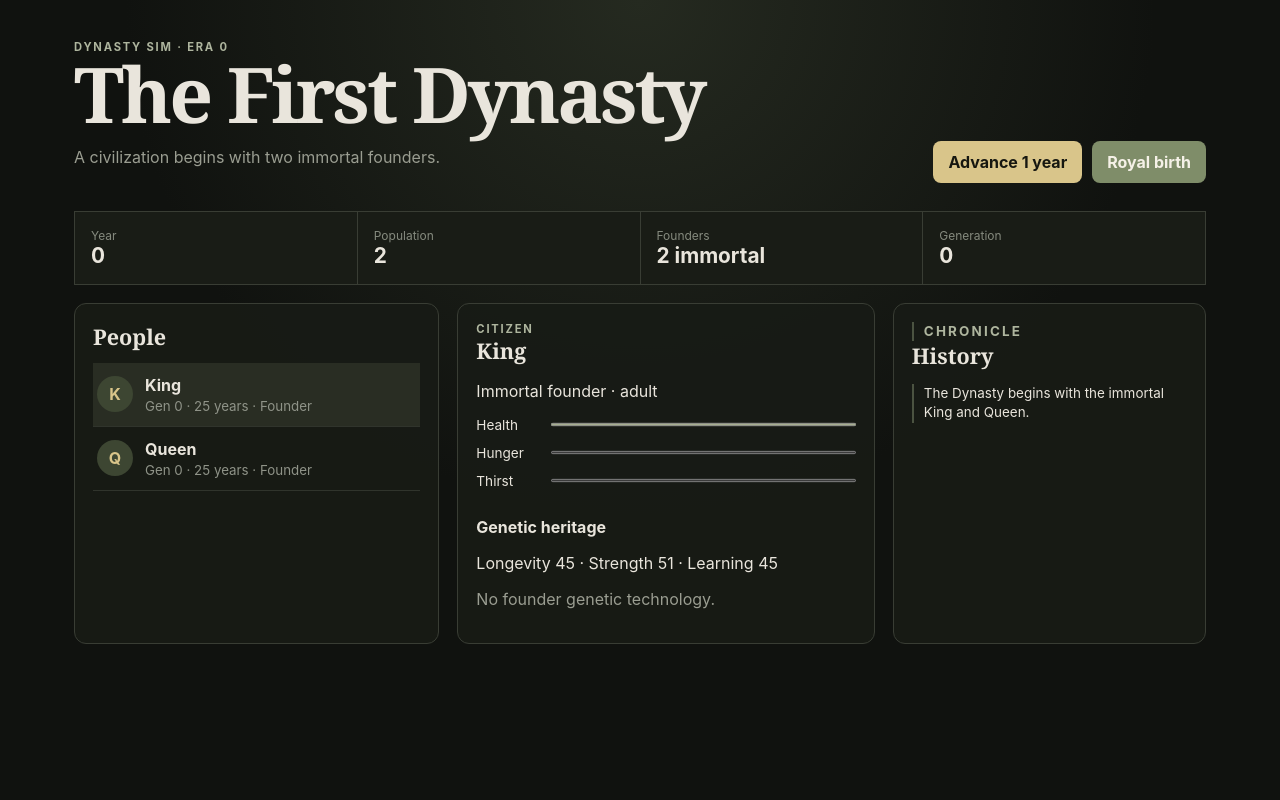
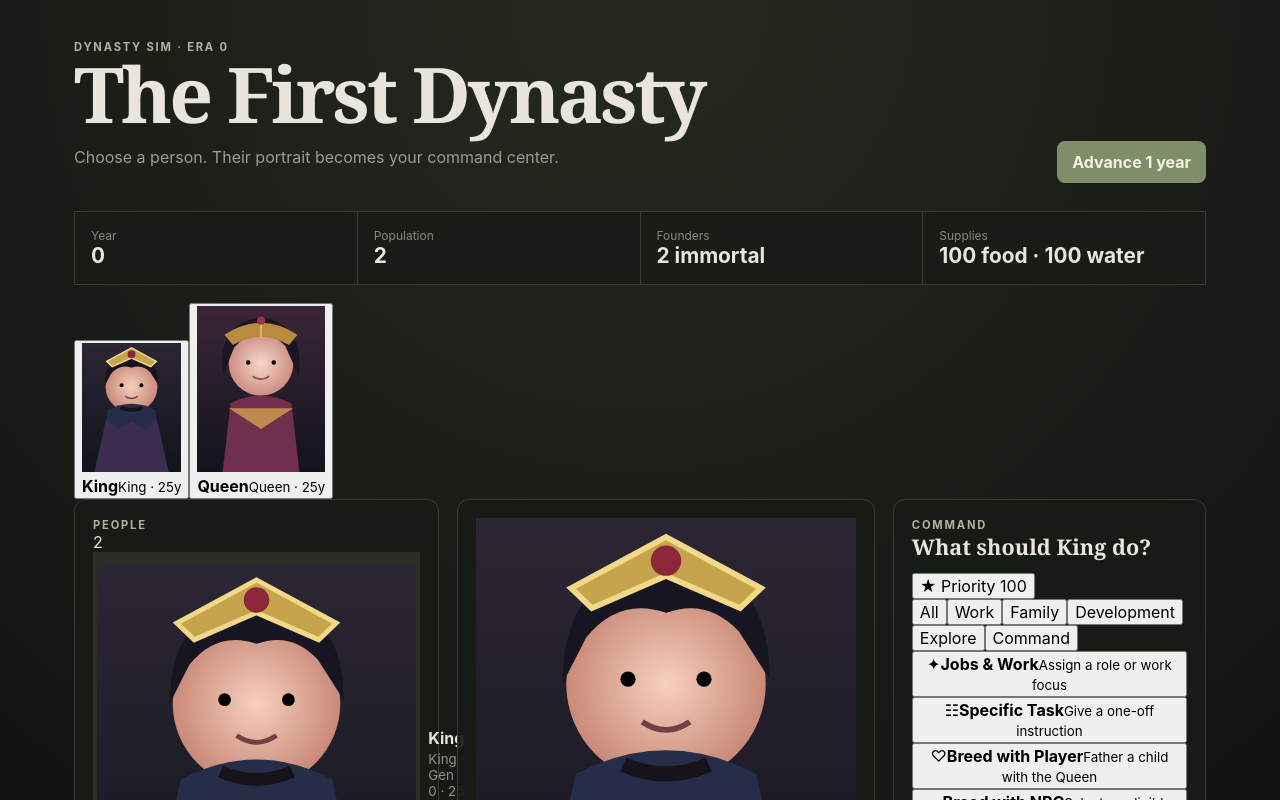
Before and after one commit to sylviesokolov-cyber/hdncv, a React (Vite) app: page / in a window 1280 px wide. Shown: the top 800 px of the page. Built offline with nearby package versions, Linux system fonts and the light colour scheme.

Commit message:
feat(ui): add character command center

```diff
--- a/src/ui/App.tsx
+++ b/src/ui/App.tsx
@@ -2,15 +2,59 @@ import {useMemo,useState} from "react";
 import {Simulation} from "../simulation/core/simulation";
 import type {Citizen} from "../simulation/core/types";
 
+type Category="All"|"Work"|"Family"|"Development"|"Explore"|"Command";
+const categories:Category[]=["All","Work","Family","Development","Explore","Command"];
+
+const portraitFor=(c:Citizen)=>{
+  if(c.founder)return c.sex==="male"?"/portraits/king.svg":"/portraits/queen.svg";
+  return c.sex==="male"?"/portraits/npc-male.svg":"/portraits/npc-female.svg";
+};
+const roleFor=(c:Citizen)=>c.founder?(c.sex==="male"?"King":"Queen"):(c.royalGeneticHeritage?"Royal descendant":"Citizen");
+
 export function App(){
  const sim=useMemo(()=>new Simulation(20260918),[]);
- const [,refresh]=useState(0); const [selected,setSelected]=useState<Citizen>(sim.state.citizens[sim.state.founders.kingId]);
- const king=sim.state.citizens[sim.state.founders.kingId], queen=sim.state.citizens[sim.state.founders.queenId];
- const advance=()=>{sim.advance(1);refresh(x=>x+1);setSelected(sim.state.citizens[selected.id]??selected)};
- const child=()=>{try{const c=sim.createChild(king,queen);setSelected(c);refresh(x=>x+1)}catch(e){alert(e instanceof Error?e.message:"Command failed")}};
- return <main className="game"><header><div><p className="eyebrow">DYNASTY SIM · ERA 0</p><h1>The First Dynasty</h1><p className="muted">A civilization begins with two immortal founders.</p></div><div className="controls"><button onClick={advance}>Advance 1 year</button><button onClick={child}>Royal birth</button></div></header>
- <section className="stats"><div><span>Year</span><strong>{sim.state.tick}</strong></div><div><span>Population</span><strong>{sim.livingCitizens.length}</strong></div><div><span>Founders</span><strong>2 immortal</strong></div><div><span>Generation</span><strong>{Math.max(...sim.livingCitizens.map(c=>c.generation))}</strong></div></section>
- <section className="layout"><div className="people panel"><h2>People</h2>{sim.livingCitizens.map(c=><button className={"person "+(selected.id===c.id?"selected":"")} key={c.id} onClick={()=>setSelected(c)}><span className="avatar">{c.sex==="male"?"K":"Q"}</span><span><b>{c.name}</b><small>Gen {c.generation} · {c.ageYears} years · {c.founder?"Founder":"Royal descendant"}</small></span></button>)}</div>
- <div className="panel detail"><p className="eyebrow">CITIZEN</p><h2>{selected.name}</h2><p>{selected.founder?"Immortal founder":"Mortal descendant"} · {selected.lifeStage}</p><div className="meters"><label>Health <progress value={selected.health} max="100"/></label><label>Hunger <progress value={selected.hunger} max="100"/></label><label>Thirst <progress value={selected.thirst} max="100"/></label></div><h3>Genetic heritage</h3><p>Longevity {selected.genome.longevity} · Strength {selected.genome.strength} · Learning {selected.genome.learning}</p><p className="muted">{selected.genome.geneticTechIds.length?("Founder technologies: "+selected.genome.geneticTechIds.join(", ")):"No founder genetic technology."}</p></div>
- <div className="panel chronicle"><p className="eyebrow">CHRONICLE</p><h2>History</h2>{sim.state.chronicle.slice(-8).reverse().map((e,i)=><p key={i}>{e}</p>)}</div></section></main>;
+ const [,refresh]=useState(0);
+ const [selectedId,setSelectedId]=useState(sim.state.founders.kingId);
+ const [category,setCategory]=useState<Category>("All");
+ const selected=sim.state.citizens[selectedId]??sim.state.citizens[sim.state.founders.kingId];
+ const king=sim.state.citizens[sim.state.founders.kingId],queen=sim.state.citizens[sim.state.founders.queenId];
+ const advance=()=>{sim.advance(1);refresh(x=>x+1)};
+ const run=(fn:()=>void)=>{try{fn();refresh(x=>x+1)}catch(e){alert(e instanceof Error?e.message:"Command failed")}};
+ const giveTask=()=>{const task=window.prompt("Task instruction","Gather food");if(task)run(()=>sim.orderTask(selected,task))};
+ const build=()=>run(()=>sim.orderBuild(selected,"first shelter"));
+ const research=()=>run(()=>sim.orderResearch(selected,"fire and primitive tools"));
+ const search=()=>run(()=>sim.orderSearch(selected,"nearby area"));
+ const breedPlayer=()=>run(()=>sim.breedWith(selected,selected.sex==="male"?queen:king));
+ const breedNpc=()=>{const partner=sim.livingCitizens.find(c=>c.id!==selected.id&&c.sex!==selected.sex&&sim.canReproduce(c));if(!partner){alert("No eligible opposite-sex partner is available.");return}run(()=>sim.breedWith(selected,partner))};
+ const actions=[
+  {cat:"Work",icon:"✦",title:"Jobs & Work",sub:"Assign a role or work focus",fn:()=>run(()=>sim.assignJob(selected,"Gatherer"))},
+  {cat:"Work",icon:"☷",title:"Specific Task",sub:"Give a one-off instruction",fn:giveTask},
+  {cat:"Family",icon:"♡",title:"Breed with Player",sub:selected.sex==="female"?"Conceive with the King":"Father a child with the Queen",fn:breedPlayer,disabled:!sim.canReproduce(selected)},
+  {cat:"Family",icon:"∞",title:"Breed with NPC",sub:"Select an eligible partner",fn:breedNpc,disabled:!sim.canReproduce(selected)},
+  {cat:"Development",icon:"⌂",title:"Build",sub:"Order construction",fn:build},
+  {cat:"Development",icon:"◇",title:"Research",sub:"Study a technology",fn:research},
+  {cat:"Explore",icon:"⌕",title:"Search Area",sub:"Search for resources or discoveries",fn:search},
+  {cat:"Command",icon:"⚑",title:"Join Party",sub:"Join an activity or expedition",fn:()=>run(()=>sim.joinParty(selected,"gathering party"))},
+  {cat:"Command",icon:"⚐",title:"Lead This",sub:"Lead a party or work group",fn:()=>run(()=>sim.lead(selected,"gathering party"))},
+  {cat:"Command",icon:"→",title:"Move",sub:"Travel to a location",fn:()=>run(()=>sim.move(selected,"capital"))},
+ ];
+ const visible=category==="All"?actions:actions.filter(a=>a.cat===category);
+ const family=selected.parentIds.map(id=>sim.state.citizens[id]?.name).filter(Boolean);
+ return <main className="game">
+  <header><div><p className="eyebrow">DYNASTY SIM · ERA 0</p><h1>The First Dynasty</h1><p className="muted">Choose a person. Their portrait becomes your command center.</p></div><div className="controls"><button onClick={advance}>Advance 1 year</button></div></header>
+  <section className="stats"><div><span>Year</span><strong>{sim.state.tick}</strong></div><div><span>Population</span><strong>{sim.livingCitizens.length}</strong></div><div><span>Founders</span><strong>2 immortal</strong></div><div><span>Supplies</span><strong>{sim.state.resources.food} food · {sim.state.resources.water} water</strong></div></section>
+  <section className="portrait-strip">{[king,queen,...sim.livingCitizens.filter(c=>!c.founder).slice(0,2)].map(c=><button className={"portrait-card "+(selected.id===c.id?"active":"")} key={c.id} onClick={()=>setSelectedId(c.id)}><img src={portraitFor(c)} /><span className="portrait-shade"/><div><b>{roleFor(c)}</b><small>{c.name} · {c.ageYears}y</small></div></button>)}</section>
+  <section className="layout">
+   <aside className="people panel"><div className="panel-heading"><p className="eyebrow">PEOPLE</p><span>{sim.livingCitizens.length}</span></div>{sim.livingCitizens.map(c=><button className={"person "+(selected.id===c.id?"selected":"")} key={c.id} onClick={()=>setSelectedId(c.id)}><img src={portraitFor(c)} /><span><b>{c.name}</b><small>{roleFor(c)} · Gen {c.generation} · {c.ageYears} years</small></span></button>)}</aside>
+   <section className="panel detail">
+    <div className="detail-top"><img className="hero-portrait" src={portraitFor(selected)}/><div><p className="eyebrow">{roleFor(selected).toUpperCase()}</p><h2>{selected.name}</h2><p>{selected.lifeStage} · Generation {selected.generation} · {selected.sex}</p><span className="status">{selected.order?.kind==="idle"?"● Idle":"● "+selected.order?.label}</span></div></div>
+    <div className="meters"><label>Health <progress value={selected.health} max="100"/><b>{selected.health}%</b></label><label>Hunger <progress value={100-selected.hunger} max="100"/><b>{selected.hunger<20?"Fed":selected.hunger+"%"}</b></label><label>Thirst <progress value={100-selected.thirst} max="100"/><b>{selected.thirst<20?"Hydrated":selected.thirst+"%"}</b></label><label>Energy <progress value={100-selected.fatigue} max="100"/><b>{Math.max(0,100-selected.fatigue)}%</b></label></div>
+    <div className="info-grid"><div><span>Need priority</span><strong>{selected.needPriority}</strong></div><div><span>Heritage</span><strong>{selected.royalGeneticHeritage?"Royal":"Ordinary"}</strong></div><div><span>Parents</span><strong>{family.length?family.join(" & "):"Founders"}</strong></div><div><span>Children</span><strong>{selected.childIds.length}</strong></div></div>
+    <h3>Genetic heritage</h3><p>Longevity {selected.genome.longevity} · Strength {selected.genome.strength} · Learning {selected.genome.learning}</p>
+    <p className="muted">{selected.genome.geneticTechIds.length?("Founder technologies: "+selected.genome.geneticTechIds.join(", ")):"No founder genetic technology."}</p>
+   </section>
+   <section className="panel actions-panel"><div className="panel-heading"><div><p className="eyebrow">COMMAND</p><h2>What should {selected.name} do?</h2></div><button className="priority" onClick={()=>run(()=>sim.setNeedPriority(selected,Math.min(100,selected.needPriority+10)))}>★ Priority {selected.needPriority}</button></div><div className="category-tabs">{categories.map(c=><button className={category===c?"active":""} key={c} onClick={()=>setCategory(c)}>{c}</button>)}</div><div className="action-grid">{visible.map(a=><button className="action" key={a.title} disabled={Boolean(a.disabled)} onClick={a.fn}><span className="action-icon">{a.icon}</span><span><b>{a.title}</b><small>{a.sub}</small></span></button>)}</div><div className="auto-note"><b>Automatic needs</b><span>Food, water and basic survival needs are fulfilled automatically when supplies exist. Higher-priority citizens are served first.</span></div></section>
+  </section>
+  <section className="bottom-grid"><div className="panel chronicle"><p className="eyebrow">CHRONICLE</p><h2>Recent history</h2>{sim.state.chronicle.slice(-8).reverse().map((e,i)=><p key={i}>{e}</p>)}</div><div className="panel supplies"><p className="eyebrow">CIVILIZATION</p><h2>Early resources</h2><div className="resource-row"><span>Food</span><strong>{sim.state.resources.food}</strong></div><div className="resource-row"><span>Water</span><strong>{sim.state.resources.water}</strong></div><div className="resource-row"><span>Wood</span><strong>{sim.state.resources.wood}</strong></div><div className="resource-row"><span>Stone</span><strong>{sim.state.resources.stone}</strong></div></div></section>
+ </main>;
 }
```
